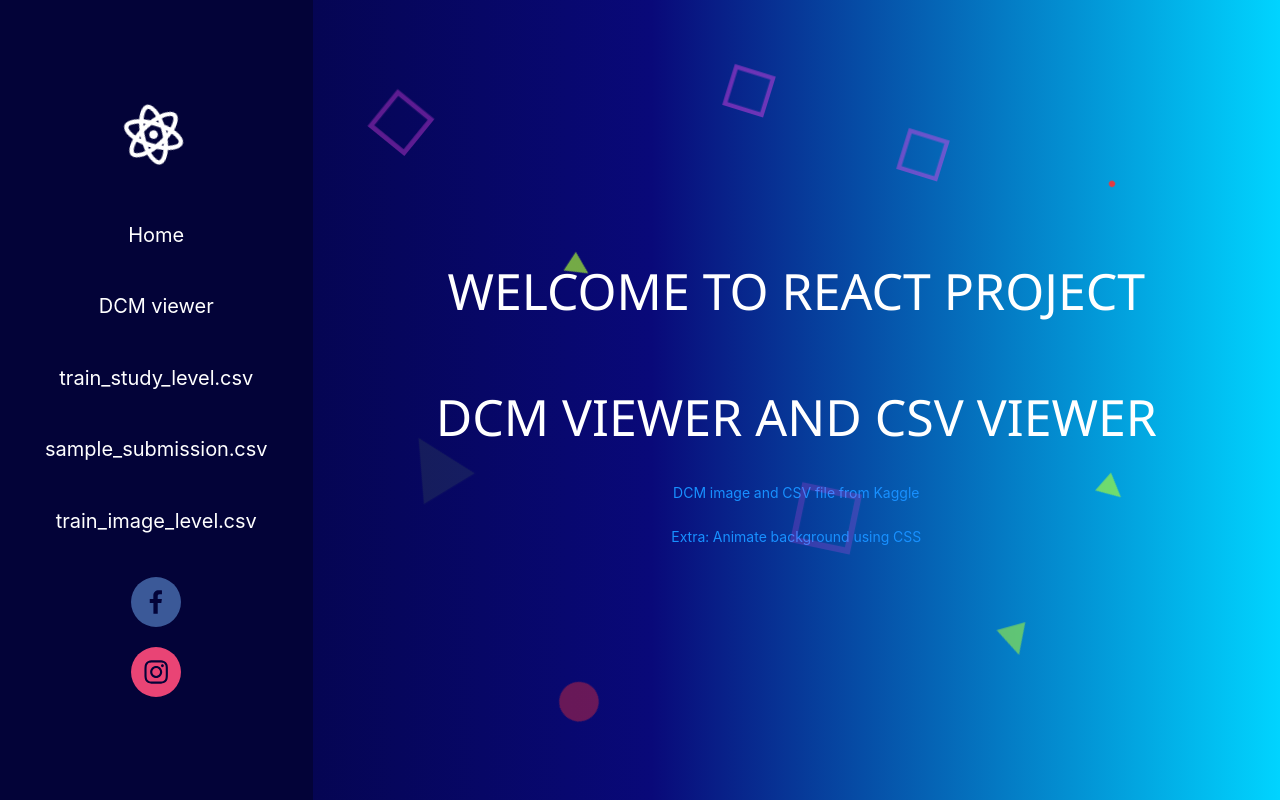
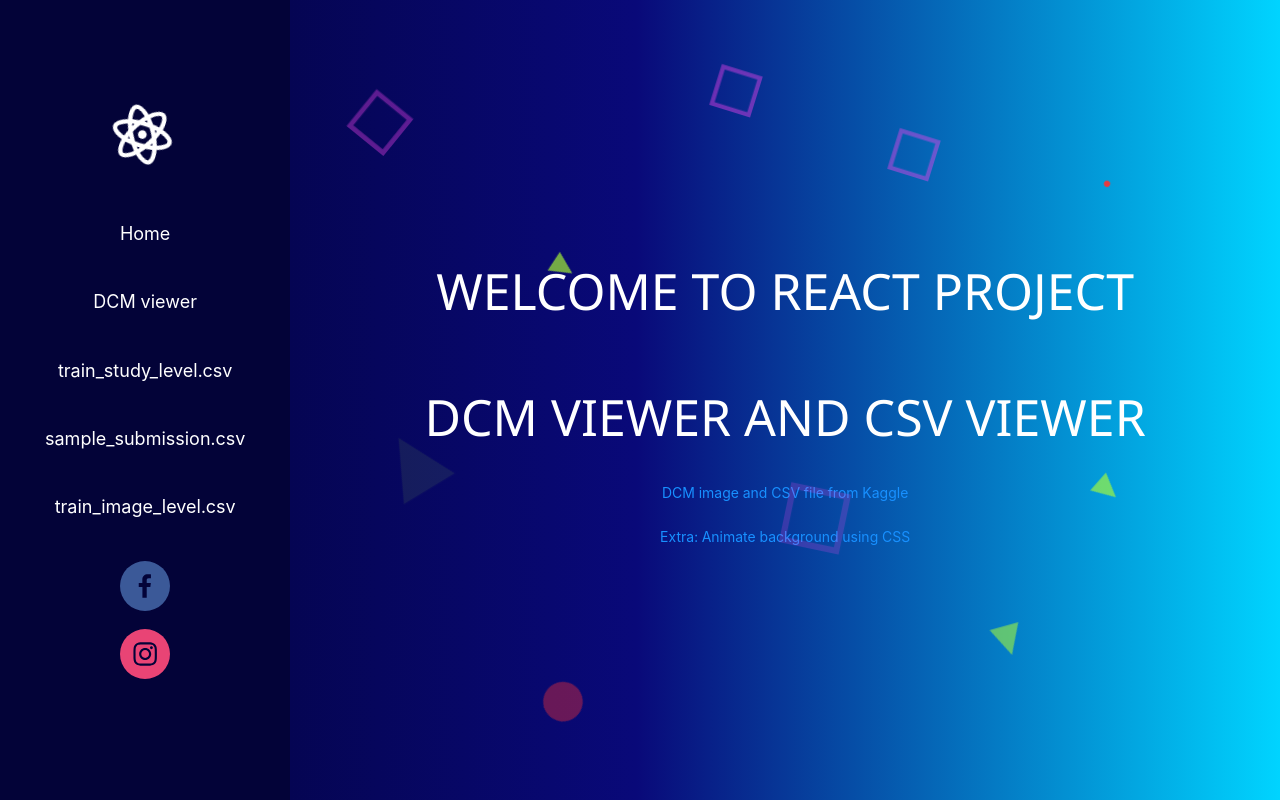
Before and after one commit to TonsakZone/react-project-dcm, a React (Create React App) app: page / in a window 1280 px wide. Built offline with nearby package versions, Linux system fonts and the light colour scheme.

Commit message:
Bug fixes

```diff
--- a/src/components/Navigator.css
+++ b/src/components/Navigator.css
@@ -1,6 +1,6 @@
 :root {
     --fontsize-p: 20px;
-    --fontsize-nav: 20px;
+    --fontsize-nav: 18px;
 }
 
 .App-logo {
```
